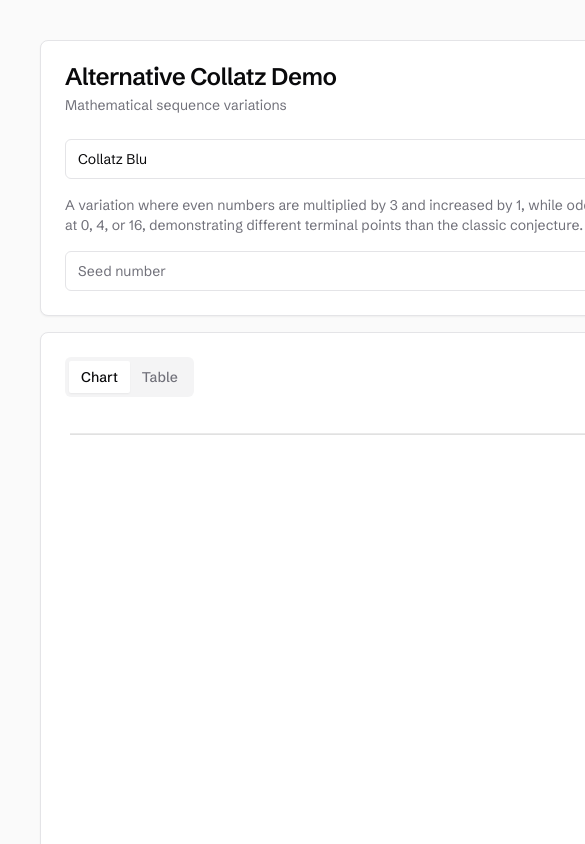
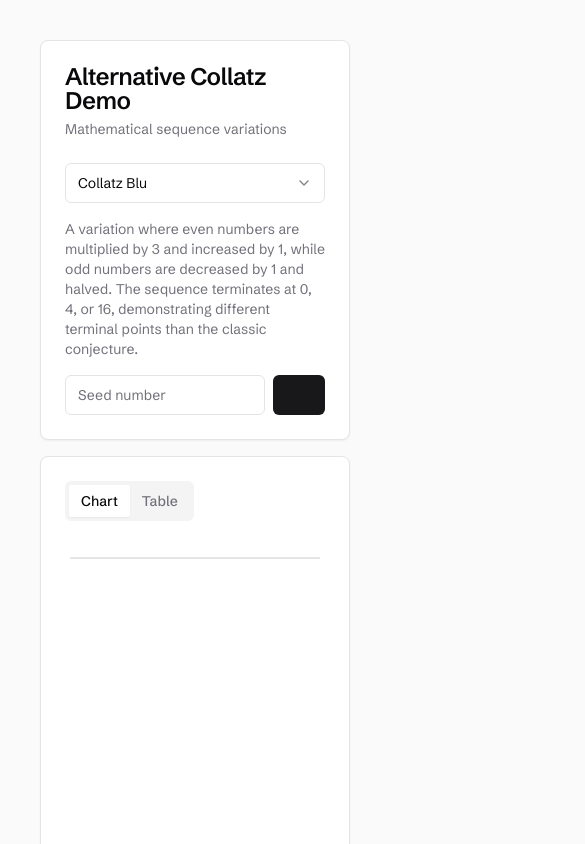
Before and after one commit to ecsbeats/sakeenah, a Next.js app: page /collatz in a window 390 px wide. Shown: the top 844 px of the page, 585 px wide, since content can reach past the window. Built offline with nearby package versions, Linux system fonts and the light colour scheme; some icons are missing.

Commit message:
fix issue with screen overflow

```diff
--- a/app/collatz/page.tsx
+++ b/app/collatz/page.tsx
@@ -96,11 +96,15 @@ export default function Collatz() {
         desktop: {
             label: "Desktop",
             color: "#2563eb",
+            height: "100%",
+            width: "100%",
+            margin: { top: 10, right: 10, bottom: 20, left: 10 },
+            responsive: true
         }
     }
 
     return (
-        <main className="flex flex-col p-10 min-h-[calc(100vh-5rem)] max-w-screen md:min-h-0 md:max-h-screen md:flex-row gap-4">
+        <main className="flex flex-col p-10 min-h-[calc(100vh-5rem)] max-w-full md:min-h-0 md:max-w-screen md:max-h-screen md:flex-row gap-4">
             <Card className="w-full h-fit md:max-w-96">
                 <CardHeader>
                     <CardTitle>Alternative Collatz Demo</CardTitle>
```
